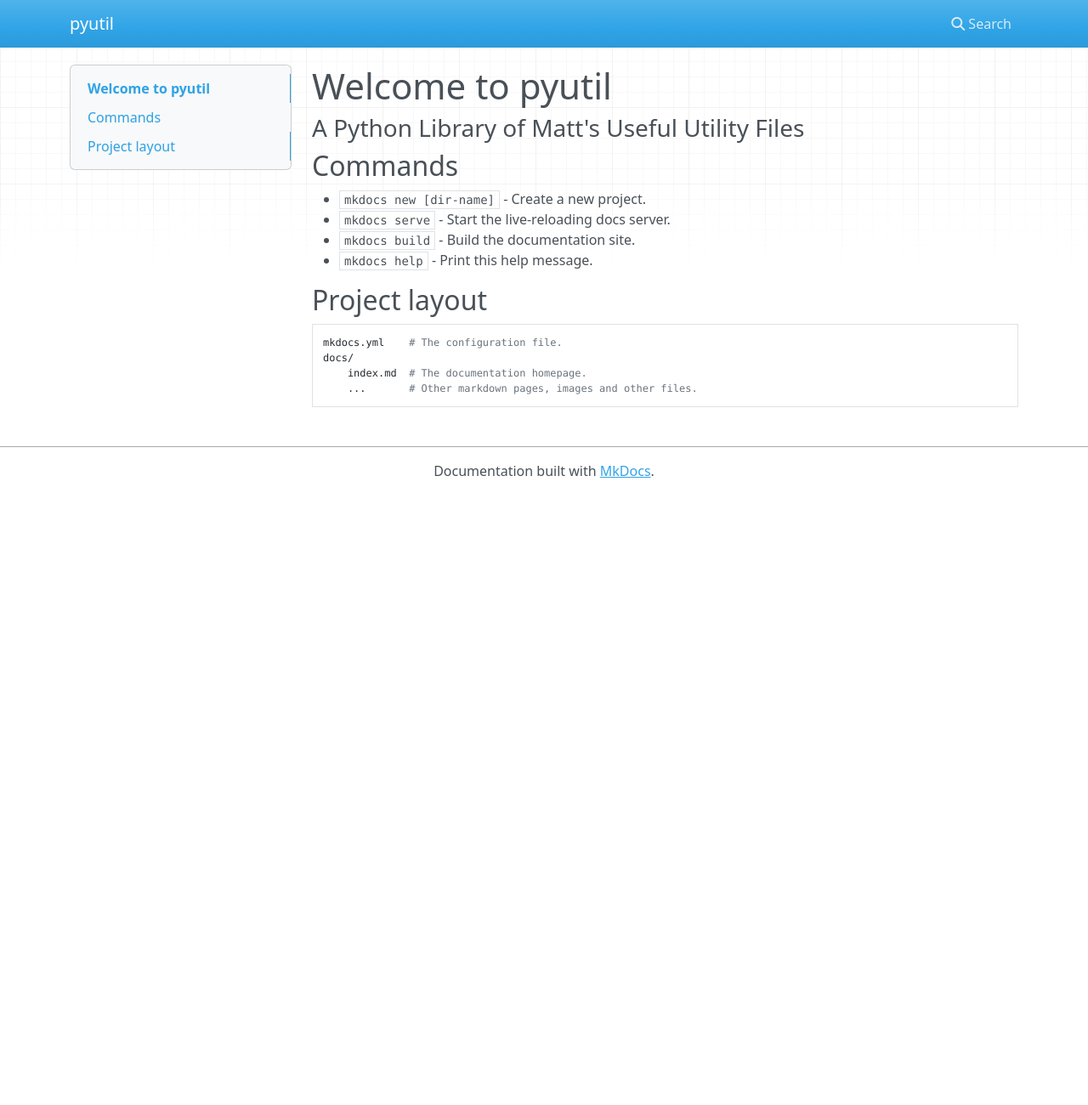
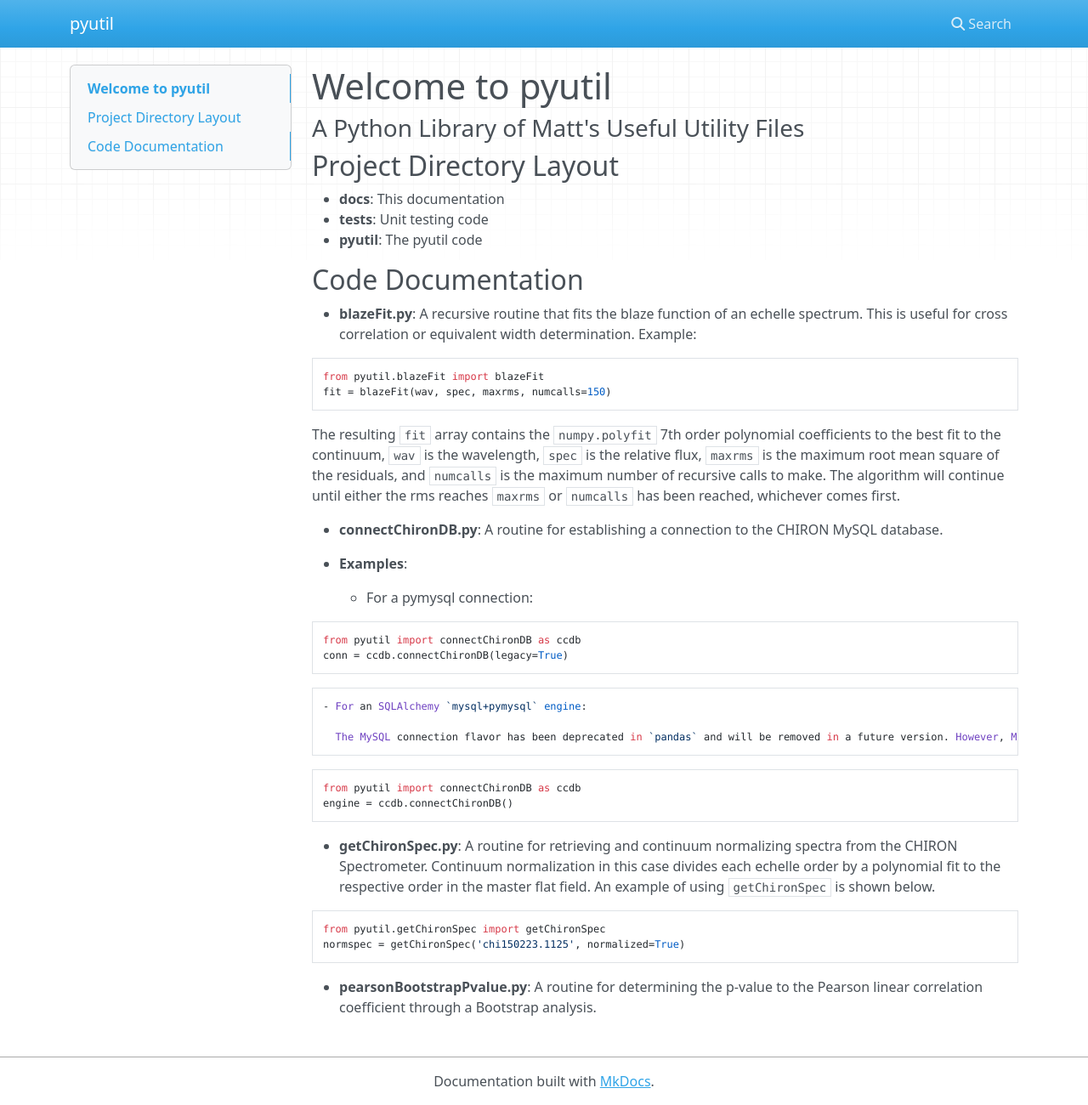
Before and after one commit to mattgiguere/pyutil, an MkDocs documentation site: the page built from docs/docs/index.md, in a window 1280 px wide and 1300 px high. Shown: the whole window at 85% size. Built offline with MkDocs 1.6.1, drawn with Linux system fonts in a browser that asks for light colours; nearby versions of some CDN libraries.

Commit message:
cleaned up README and moved to rtd
- The front README of the repository was cleaned up to only
provide a description of the repository.

- The details on every subroutine were moved to the readthedocs
index for now.

````diff
--- a/docs/docs/index.md
+++ b/docs/docs/index.md
@@ -2,16 +2,44 @@
 
 ###A Python Library of Matt's Useful Utility Files
 
-## Commands
+## Project Directory Layout
 
-* `mkdocs new [dir-name]` - Create a new project.
-* `mkdocs serve` - Start the live-reloading docs server.
-* `mkdocs build` - Build the documentation site.
-* `mkdocs help` - Print this help message.
+- **docs**: This documentation
+- **tests**: Unit testing code
+- **pyutil**: The pyutil code
 
-## Project layout
+## Code Documentation
 
-    mkdocs.yml    # The configuration file.
-    docs/
-        index.md  # The documentation homepage.
-        ...       # Other markdown pages, images and other files.
+- **blazeFit.py**: A recursive routine that fits the blaze function of an echelle spectrum. This is useful for cross correlation or equivalent width determination.
+Example:
+```python
+from pyutil.blazeFit import blazeFit
+fit = blazeFit(wav, spec, maxrms, numcalls=150)
+```
+The resulting `fit` array contains the `numpy.polyfit` 7th order polynomial coefficients to the best fit to the continuum, `wav` is the wavelength, `spec` is the relative flux, `maxrms` is the maximum root mean square of the residuals, and `numcalls` is the maximum number of recursive calls to make. The algorithm will continue until either the rms reaches `maxrms` or `numcalls` has been reached, whichever comes first.
+
+
+- **connectChironDB.py**: A routine for establishing a connection to the CHIRON MySQL database.
+
+  - **Examples**:
+    - For a pymysql connection:
+```python
+from pyutil import connectChironDB as ccdb
+conn = ccdb.connectChironDB(legacy=True)
+```
+    - For an SQLAlchemy `mysql+pymysql` engine:
+
+      The MySQL connection flavor has been deprecated in `pandas` and will be removed in a future version. However, MySQL will still be supported through SQLAlchemy. To prepare for this (and get rid of the annoying warning messages), the default object returned from `connectChironDB` is now an SQLAlchemy engine:
+```python
+from pyutil import connectChironDB as ccdb
+engine = ccdb.connectChironDB()
+```
+
+
+- **getChironSpec.py**: A routine for retrieving and continuum normalizing spectra from the CHIRON Spectrometer. Continuum normalization in this case divides each echelle order by a polynomial fit to the respective order in the master flat field. An example of using `getChironSpec` is shown below.
+```python
+from pyutil.getChironSpec import getChironSpec
+normspec = getChironSpec('chi150223.1125', normalized=True)
+```
+
+- **pearsonBootstrapPvalue.py**: A routine for determining the p-value to the Pearson linear correlation coefficient through a Bootstrap analysis.
````
Also changed, not shown: README.md.
